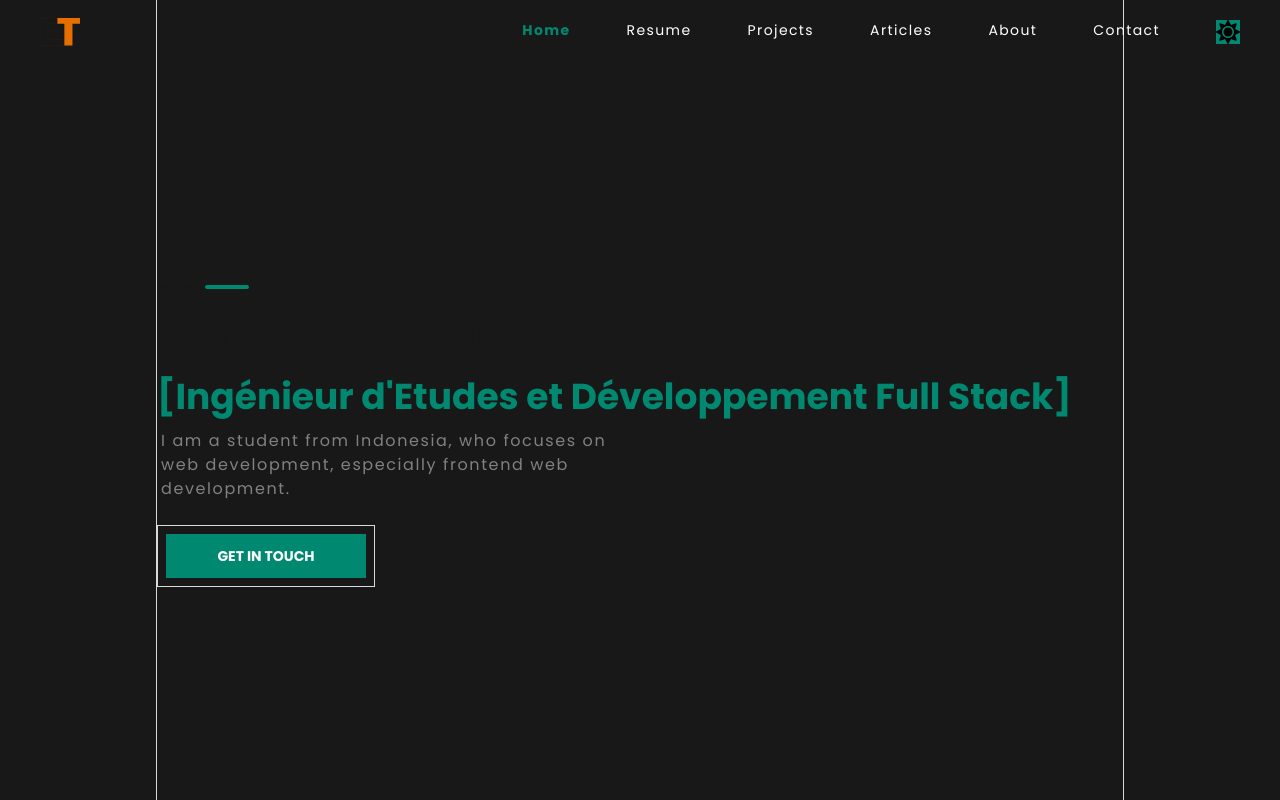
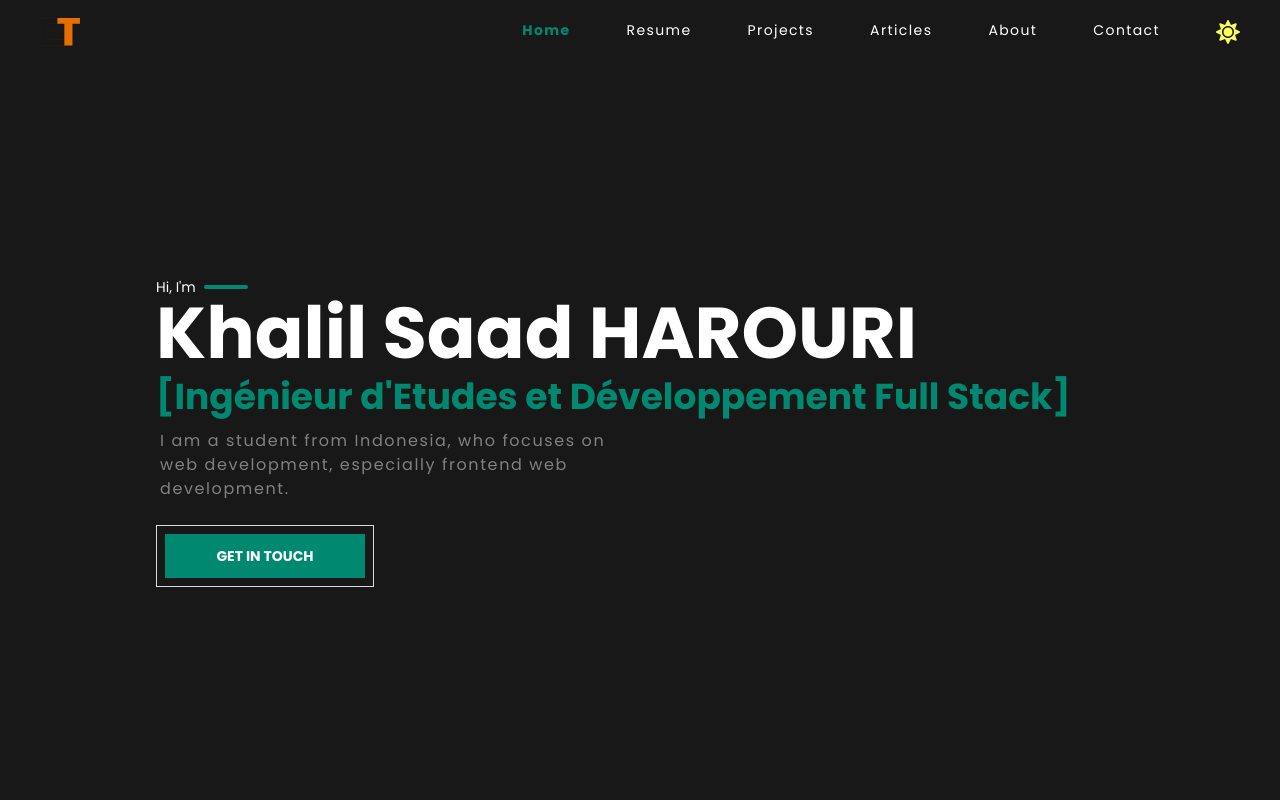
Before and after one commit to KhalilSaadH/Personal-protfolio, a Next.js app: page / in a window 1280 px wide. Both pictures are taken after a click on the icon 1228 px from the left and 32 px from the top of the page. Shown: the top 800 px of the page. Built offline with nearby package versions, Linux system fonts and the light colour scheme; no server answers.

Commit message:
Updating Tailwind css Styles

```diff
--- a/components/atomics/AppContainer.jsx
+++ b/components/atomics/AppContainer.jsx
@@ -1,6 +1,7 @@
 const AppContainer = ({ children }) => (
   <div className="max-w-[1430px] mx-auto md:px-36">
-    <div className="max-w-[1140px] xl:border-light-gray xl:border-r xl:border-l ">
+    {/* <div className="max-w-[1140px] xl:border-light-gray xl:border-r xl:border-l "> */}
+    <div className="max-w-[1140px]">
       <main className="max-w-[1000px] mx-auto relative z-20">{children}</main>
     </div>
   </div>
--- a/components/molecules/AppHero.jsx
+++ b/components/molecules/AppHero.jsx
@@ -8,11 +8,11 @@ const AppHero = () => (
     <AppContainer>
       <Fade duration={2000}>
         <div className="h-screen flex flex-col justify-center pt-16 items-center text-center lg:items-start lg:text-left">
-          <span className="text-xs md:text-sm text-black flex items-center">
+          <span className="dark:text-white text-xs md:text-sm text-black flex items-center">
             <span>Hi, I&apos;m</span>
             <span className="block w-6 lg:w-11 h-1 bg-orange ml-2 rounded-lg" />
           </span>
-          <h1 className="text-5xl lg:text-7xl font-bold text-black">
+          <h1 className="dark:text-white text-5xl lg:text-7xl font-bold text-black">
             {DATA.name}
           </h1>
           <h2 className="text-xl lg:text-4xl font-bold text-orange mt-2">
--- a/components/molecules/AppNav.jsx
+++ b/components/molecules/AppNav.jsx
@@ -1,3 +1,4 @@
+import React from 'react';
 import Link from 'next/link';
 import { useRouter } from 'next/router';
 import { useEffect, useState } from 'react';
@@ -6,6 +7,8 @@ import USER from '../../data/user.json';
 import AppToggle from '../atomics/AppToggle';
 
 import Toggle from '../templates/ThemeToggle';
+
+
 
 const AppNav = () => {
   const [isActiveNav, setIsActiveNav] = useState(false);
@@ -36,15 +39,15 @@ const AppNav = () => {
     setIsActiveToggler((prev) => !prev);
     event.stopPropagation();
   };
-  function theme() {
-    if (localStorage.getItem('theme') === null) {
-      document.body.classList.add('dark');
-      localStorage.setItem('theme', 'dark');
-    } else {
-      document.body.classList.remove('dark');
-      localStorage.removeItem('theme');
-    }
-  }
+  // function theme() {
+  //   if (localStorage.getItem('theme') === null) {
+  //     document.body.classList.add('dark');
+  //     localStorage.setItem('theme', 'dark');
+  //   } else {
+  //     document.body.classList.remove('dark');
+  //     localStorage.removeItem('theme');
+  //   }
+  // }
   useEffect(() => {
     // window.addEventListener('scroll', handleWindowScroll);
     // if (localStorage.getItem('theme') !== null) {
@@ -62,6 +65,7 @@ const AppNav = () => {
   }, []);
 
   return (
+
     <nav
       className={`flex items-center justify-between fixed top-0 z-40 w-full max-w-[1905px] transform right-1/2 translate-x-1/2 md:px-10 2xl:px-20 md:py-3 transition duration-500 ${
         isActiveNav && 'bg-white'
@@ -88,7 +92,7 @@ const AppNav = () => {
 
       <ul
         className={`flex transform transition duration-500 absolute lg:static
-         bg-white lg:bg-transparent left-3 right-3 border lg:border-none border-light-gray p-8 lg:p-0 space-y-4 lg:space-y-0 flex-col lg:flex-row space-x-0 lg:space-x-14 rounded-xl z-10
+         dark:bg-black bg-white lg:bg-transparent left-3 right-3 border lg:border-none border-light-gray p-8 lg:p-0 space-y-4 lg:space-y-0 flex-col lg:flex-row space-x-0 lg:space-x-14 rounded-xl z-10
         ${
           isActiveToggler
             ? 'translate-y-[250px]'
@@ -113,7 +117,7 @@ const AppNav = () => {
               <i className='fas fa-adjust'>Dark</i>
           </a>
         </li> */}
-        <li className="text-sm text-center transition block py-3 lg:py-0 rounded-lg lg:bg-transparent tracking-widest">
+        <li className="dark:text-yellow text-sm text-center transition block py-3 lg:py-0 rounded-lg lg:bg-transparent tracking-widest">
             <Toggle />
        </li>
       </ul>
@@ -126,6 +130,7 @@ const AppNav = () => {
         }`}
       />
     </nav>
+
   );
 };
 
--- a/components/templates/AppShell.jsx
+++ b/components/templates/AppShell.jsx
@@ -8,6 +8,7 @@ import AppSignature from '../organisms/AppSignature';
 import AppCtaSection from '../molecules/AppCtaSection';
 import AppHero from '../molecules/AppHero';
 import AppFooter from '../atomics/AppFooter';
+
 
 const AppShell = ({ title, keyword, description, hero, cta, children }) => (
   <>
--- a/components/templates/ThemeToggle.js
+++ b/components/templates/ThemeToggle.js
@@ -10,7 +10,7 @@ const Toggle = () => {
             {theme === 'dark' ? (
                 <FaSun
                     onClick={() => setTheme(theme === 'dark' ? 'light' : 'dark')}
-                    className=" bg-orange text-gray-500 dark:text-gray-400 text-2xl cursor-pointer"
+                    className="  dark:text-yellow text-gray-500 dark:text-gray-400 text-2xl cursor-pointer"
                 />
             ) : (
                     <FaMoon
--- a/pages/contact.jsx
+++ b/pages/contact.jsx
@@ -32,7 +32,7 @@ const Contact = () => (
                 <div className="w-12 h-12 rounded-full border border-orange grid place-items-center">
                   <i className={`${item.icon} text-xl`} />
                 </div>
-                <h3 className="text-black font-semibold mt-3">{item.name}</h3>
+                <h3 className="dark:text-white text-black font-semibold mt-3">{item.name}</h3>
                 <p className="text-gray text-xs md:text-sm">{item.username}</p>
               </a>
             ))}
--- a/pages/index.jsx
+++ b/pages/index.jsx
@@ -13,9 +13,7 @@ const Home = () => (
   <div>
     <ThemeProvider>
       <Background>
-      {/* <div className="absolute right-0 top-0 mr-4 mt-4 md:mr-6 md:mt-6">
-            <Toggle />
-       </div> */}
+
         <AppShell hero>
           <AppSection title="What can I do">
             <div className="grid grid-cols-1 gap-3 md:grid-cols-2 xl:grid-cols-3 lg:gap-4">
@@ -26,7 +24,7 @@ const Home = () => (
                 >
                   <div className="flex items-center">
                     <Image src={item.icon} alt={item.name} width={40} height={40} />
-                <h3 className="ml-4 text-sm font-semibold text-black lg:text-base">
+                    <h3 className="dark:text-white ml-4 text-sm font-semibold text-black lg:text-base">
                       {item.name}
                     </h3>
                   </div>
@@ -53,7 +51,7 @@ const Home = () => (
                     width={30}
                     height={30}
                   />
-              <h3 className="ml-2 text-xs font-medium text-black md:text-sm md:ml-3">
+                  <h3 className="dark:text-white ml-2 text-xs font-medium light:text-black md:text-sm md:ml-3">
                     {item.name}
                   </h3>
                 </div>
--- a/styles/globals.css
+++ b/styles/globals.css
@@ -3,7 +3,10 @@
 @tailwind utilities;
 
 .decoration::after {
-  content: '';
+  /* color: hsl(61, 100%, 67%);
+  gray: '#cacacabe',
+      'light-gray': '#e0dede',
+  content: ''; */
   @apply hidden xl:block absolute top-0 -left-10 w-px h-60 bg-light-gray;
 }
 .decoration::before {
--- a/tailwind.config.js
+++ b/tailwind.config.js
@@ -13,6 +13,7 @@ module.exports = {
       black: '#181818',
       orange: '#008970',
       white: '#FFFFFF',
+      yellow: 'hsl(61, 100%, 67%)',
       transparent: 'transparent',
     },
     extend: {
```
Lines whose indentation alone changed are shown as unchanged.
